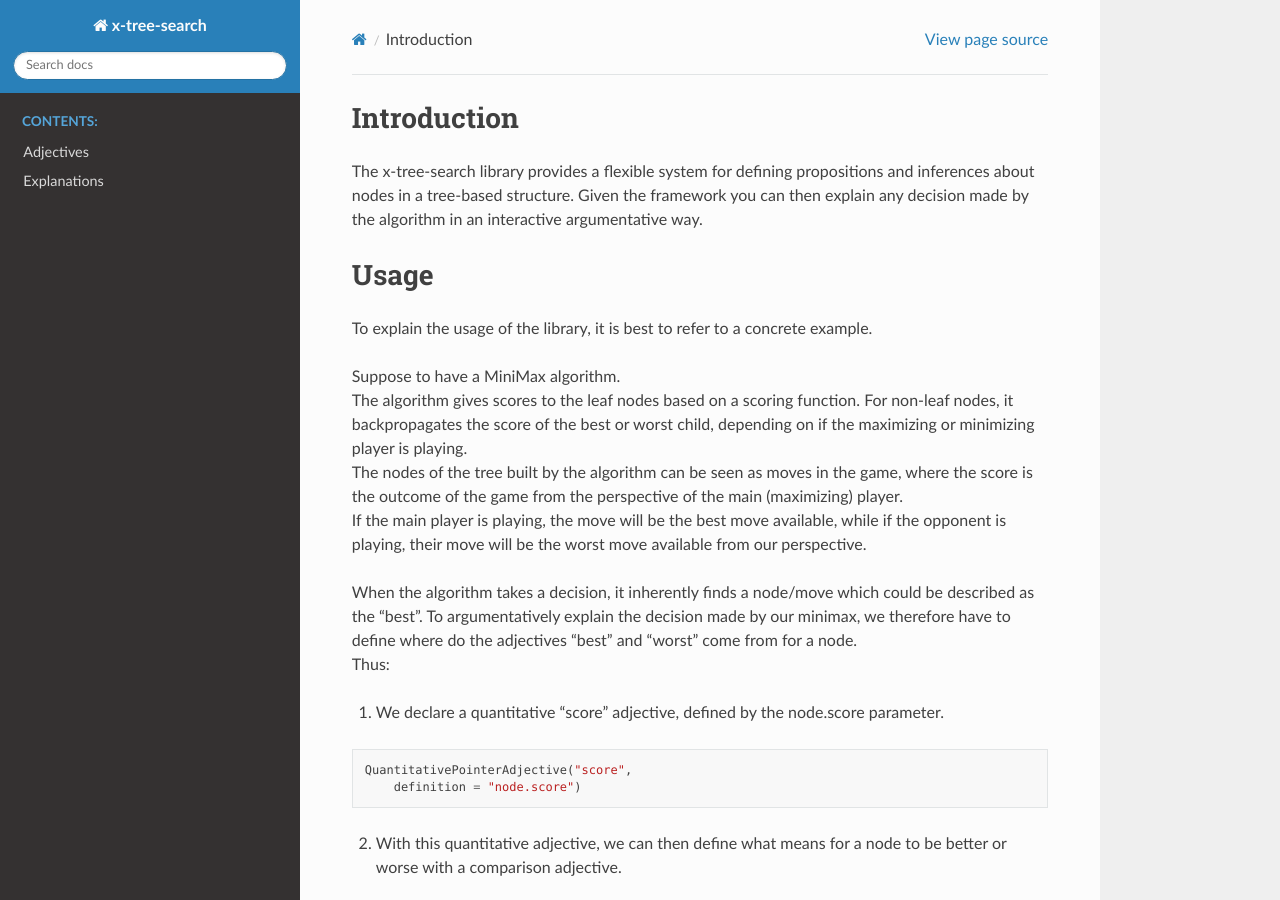
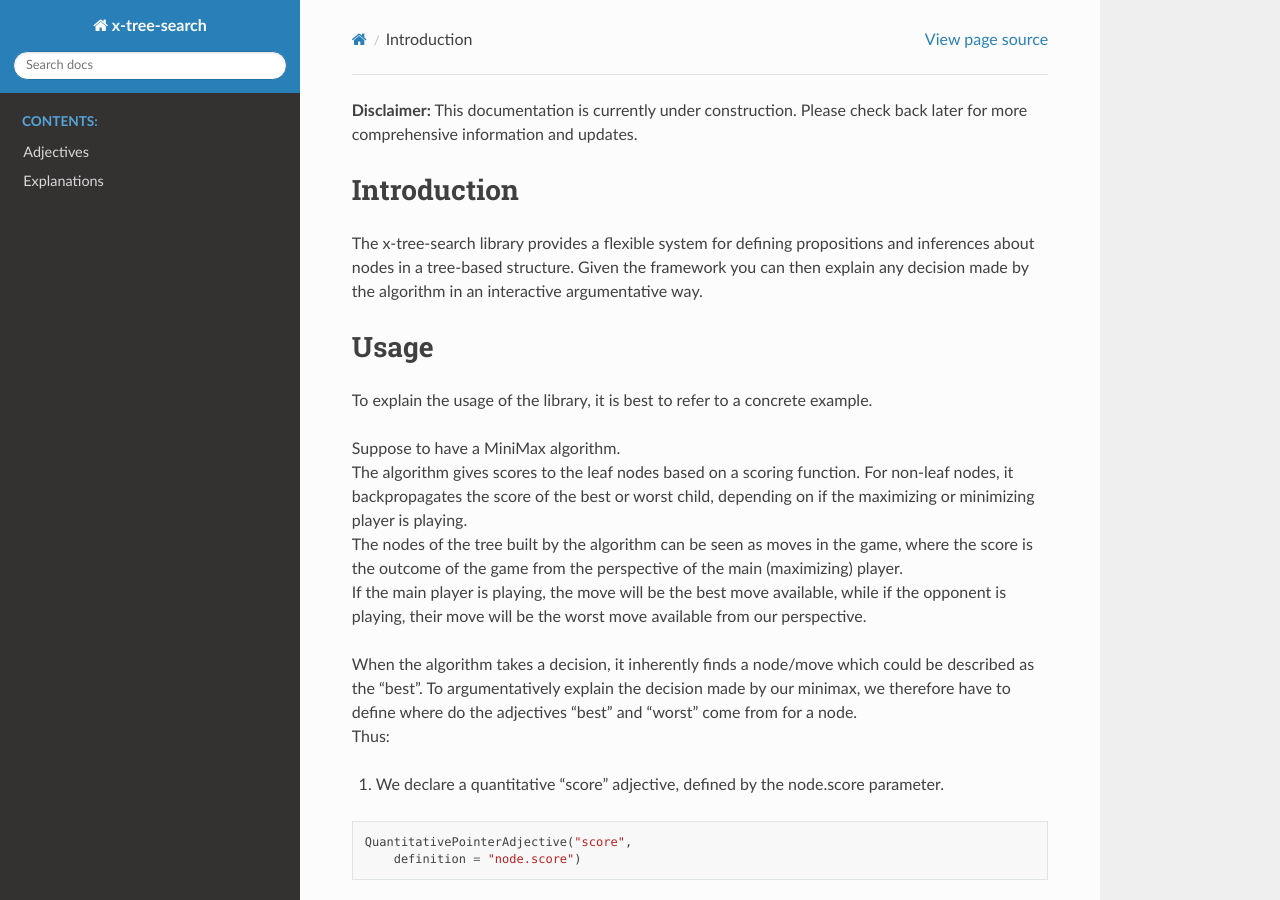
Before and after one commit to nicoloddo/x-tree-search, a Sphinx documentation site: the page built from docs/index.md, in a window 1280 px wide and 900 px high. Built offline with Sphinx 7.4.7 and the Read the Docs theme 2.0.0, drawn with Linux system fonts in a browser that asks for light colours.

Commit message:
Added disclaimer

```diff
--- a/docs/index.md
+++ b/docs/index.md
@@ -1,3 +1,6 @@
+**Disclaimer:** This documentation is currently under construction. Please check back later for more comprehensive information and updates.
+
+
 # Introduction
 
 The x-tree-search library provides a flexible system for defining propositions and inferences about nodes in a tree-based structure. Given the framework you can then explain any decision made by the algorithm in an interactive argumentative way.
```
